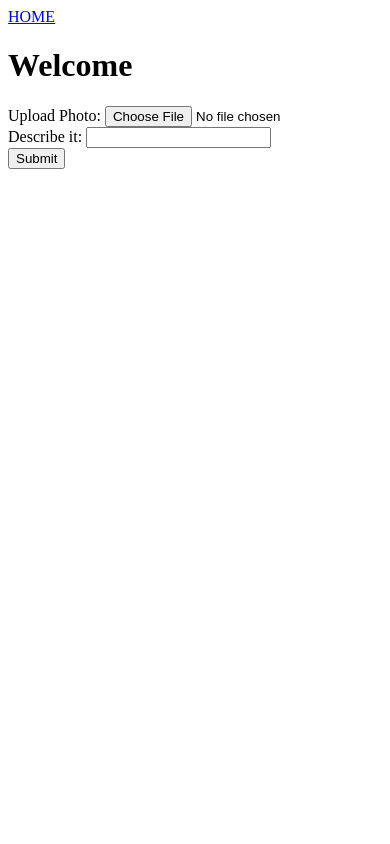
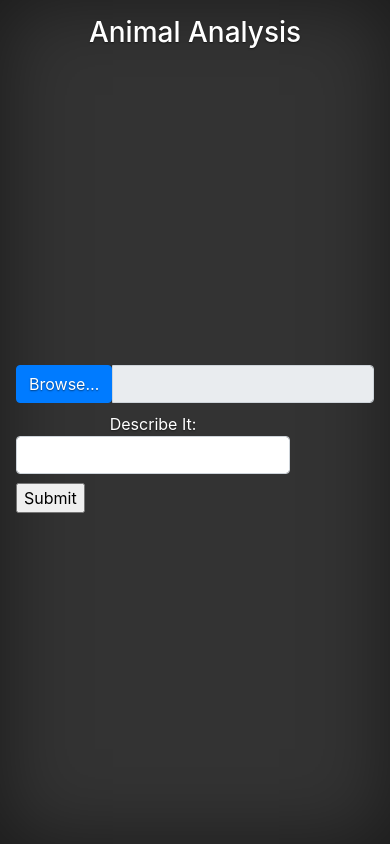
Before and after one commit to OkapalDominic/animal_analysis, a Flask app: page / in a window 390 px wide. Run offline with Flask 2, Linux system fonts and the light colour scheme; some libraries are stand-ins or nearby versions.

Commit message:
Add new boostrap-based UI for flask app

```diff
--- /dev/null
+++ b/static/cover.css
@@ -0,0 +1,111 @@
+/*
+ * Globals
+ */
+
+/* Links */
+a,
+a:focus,
+a:hover {
+  color: #fff;
+}
+
+/* Custom default button */
+.btn-secondary,
+.btn-secondary:hover,
+.btn-secondary:focus {
+  color: #333;
+  text-shadow: none; /* Prevent inheritance from `body` */
+  background-color: #fff;
+  border: .05rem solid #fff;
+}
+
+.custom-file-control:before{
+  content: "Browse";
+}
+.custom-file-control:after{
+  content: "Add files";
+}
+/*
+ * Base structure
+ */
+
+html,
+body {
+  height: 100%;
+  background-color: #333;
+}
+
+body {
+  display: -ms-flexbox;
+  display: flex;
+  color: #fff;
+  text-shadow: 0 .05rem .1rem rgba(0, 0, 0, .5);
+  box-shadow: inset 0 0 5rem rgba(0, 0, 0, .5);
+}
+
+.cover-container {
+  max-width: 42em;
+}
+
+
+/*
+ * Header
+ */
+.masthead {
+  margin-bottom: 2rem;
+}
+
+.masthead-brand {
+  margin-bottom: 0;
+}
+
+.nav-masthead .nav-link {
+  padding: .25rem 0;
+  font-weight: 700;
+  color: rgba(255, 255, 255, .5);
+  background-color: transparent;
+  border-bottom: .25rem solid transparent;
+}
+
+.nav-masthead .nav-link:hover,
+.nav-masthead .nav-link:focus {
+  border-bottom-color: rgba(255, 255, 255, .25);
+}
+
+.nav-masthead .nav-link + .nav-link {
+  margin-left: 1rem;
+}
+
+.nav-masthead .active {
+  color: #fff;
+  border-bottom-color: #fff;
+}
+
+@media (min-width: 48em) {
+  .masthead-brand {
+    float: left;
+  }
+  .nav-masthead {
+    float: right;
+  }
+}
+
+
+/*
+ * Cover
+ */
+.cover {
+  padding: 0 1.5rem;
+}
+.cover .btn-lg {
+  padding: .75rem 1.25rem;
+  font-weight: 700;
+}
+
+
+/*
+ * Footer
+ */
+.mastfoot {
+  color: rgba(255, 255, 255, .5);
+}
--- a/templates/index.html
+++ b/templates/index.html
@@ -1,13 +1,70 @@
 {% extends 'layout.html' %}
 {% block body %}
-	<div class="jumbotron text-center">
-		<h1>Welcome</h1>
-		<form action="analyze" method="POST" enctype="multipart/form-data">
-			Upload Photo: <input type="file" name="file">
-			Describe it: <input type="text" name="description">
-			<br>
-			<input type="submit" name="submit" value="Submit">
+<script >
+$(function() {
+
+  // We can attach the `fileselect` event to all file inputs on the page
+  $(document).on('change', ':file', function() {
+    var input = $(this),
+        numFiles = input.get(0).files ? input.get(0).files.length : 1,
+        label = input.val().replace(/\\/g, '/').replace(/.*\//, '');
+    input.trigger('fileselect', [numFiles, label]);
+  });
+
+  // We can watch for our custom `fileselect` event like this
+  $(document).ready( function() {
+      $(':file').on('fileselect', function(event, numFiles, label) {
+
+          var input = $(this).parents('.input-group').find(':text'),
+              log = numFiles > 1 ? numFiles + ' files selected' : label;
+
+          if( input.length ) {
+              input.val(log);
+          } else {
+              if( log ) alert(log);
+          }
+
+      });
+  });
+
+});
+</script>
+
+<div class="row">
+		<form class ="form-inline " action="analyze" method="POST" enctype="multipart/form-data">
+<div class="col-lg-6 col-sm-6 col-12">
+		<div class="input-group">
+                <label class="input-group-btn">
+                    <span class="btn btn-primary">
+                        Browse&hellip; <input name="file" type="file" style="display: none;" multiple>
+                    </span>
+                </label>
+                <input type="text" class="form-control" readonly>
+
+         </div>
+
+</div>
+
+<div class="col-lg-6 col-sm-6 col-12">
+         <div class="input-group">
+
+         		<label class="input-group-btn">
+
+         			Describe It: <br><input type="text" class="form-control" name="description">
+
+         		 </label>
+         </div>
+   </div>
+	<br><br><br>
+		<div class="col-lg-6 col-sm-6 col-12">
+		<div class="input-group">
+		 <input type="submit" name"submit" value="Submit">
+		 </div>
+		 </div>
 		</form>
+
+	</div>
+
 			{% if image_data != null %}
 				{% if image_data.image != None %}
 					<img height="250" src="{{image_data.image}}"/><br/>
@@ -20,5 +77,5 @@
 					<p>Please upload an image of an animal, and give me a description of how you feel about it.</p>
 				{% endif %}
 			{% endif %}
-	</div>
+
 {% endblock %}
--- a/templates/layout.html
+++ b/templates/layout.html
@@ -1,4 +1,4 @@
-<!DOCTYPE html>
+<!-- <!DOCTYPE html>
 <html>
 <head>
 	<title> Animal Analysis </title>
@@ -8,7 +8,59 @@
 		<a href="/">HOME</a>
 	</div>
 	<div class="container">
-		{% block body %}{% endblock %}
+
 	</div>
 </body>
 </html>
+-->
+
+<!doctype html>
+<script src="//code.jquery.com/jquery-1.11.0.min.js"></script>
+<script src="//netdna.bootstrapcdn.com/bootstrap/4.1.1/js/bootstrap.min.js"></script>
+<html lang="en">
+  <head>
+    <meta charset="utf-8">
+    <meta name="viewport" content="width=device-width, initial-scale=1, shrink-to-fit=no">
+    <meta name="description" content="">
+    <meta name="author" content="">
+    <link rel="icon" href="https://i2.wp.com/cullmanfumc.com/wp-content/uploads/2017/09/animal-paw-vector-icon-animals-icons-icons-download-0.png">
+
+
+
+    <title>Animal Analysis</title>
+
+    <!-- Bootstrap core CSS -->
+    <link href="https://stackpath.bootstrapcdn.com/bootstrap/4.1.1/css/bootstrap.min.css" rel="stylesheet">
+
+    <!-- Custom styles for this template -->
+    <link href="cover.css" rel="stylesheet">
+  </head>
+
+  <body class="text-center">
+
+    <div class="cover-container d-flex w-100 h-100 p-3 mx-auto flex-column">
+      <header class="masthead mb-auto">
+        <div class="inner">
+          <h3 class="masthead-brand"><a href="/">Animal Analysis</a></h3>
+          <nav class="nav nav-masthead justify-content-center">
+
+
+
+          </nav>
+
+        </div>
+      </header>
+
+                     <main> {% block body %}{% endblock %} </main>
+
+      <footer class="mastfoot mt-auto">
+        <div class="inner">
+
+        </div>
+      </footer>
+    </div>
+
+
+
+  </body>
+</html>
```
